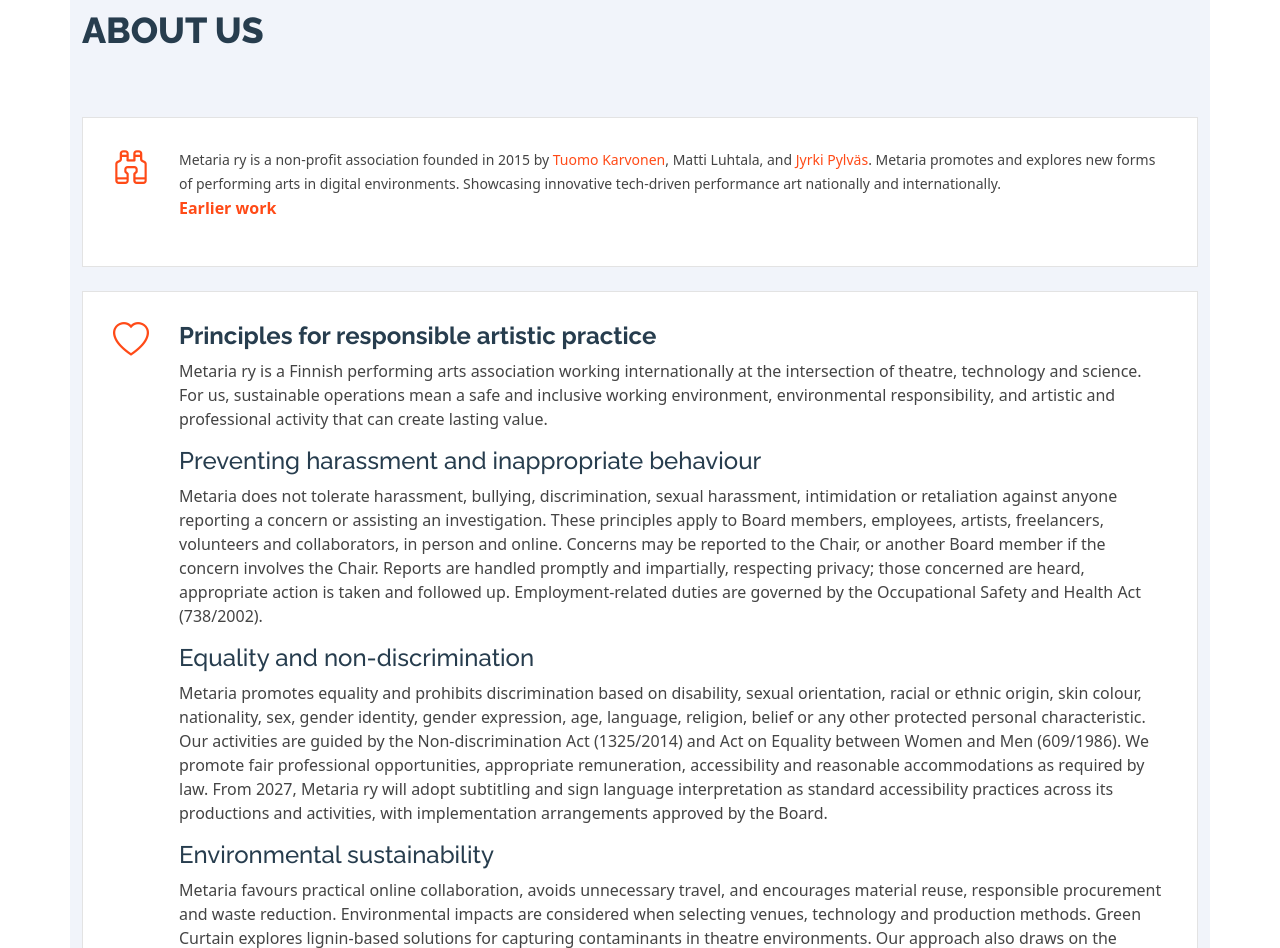
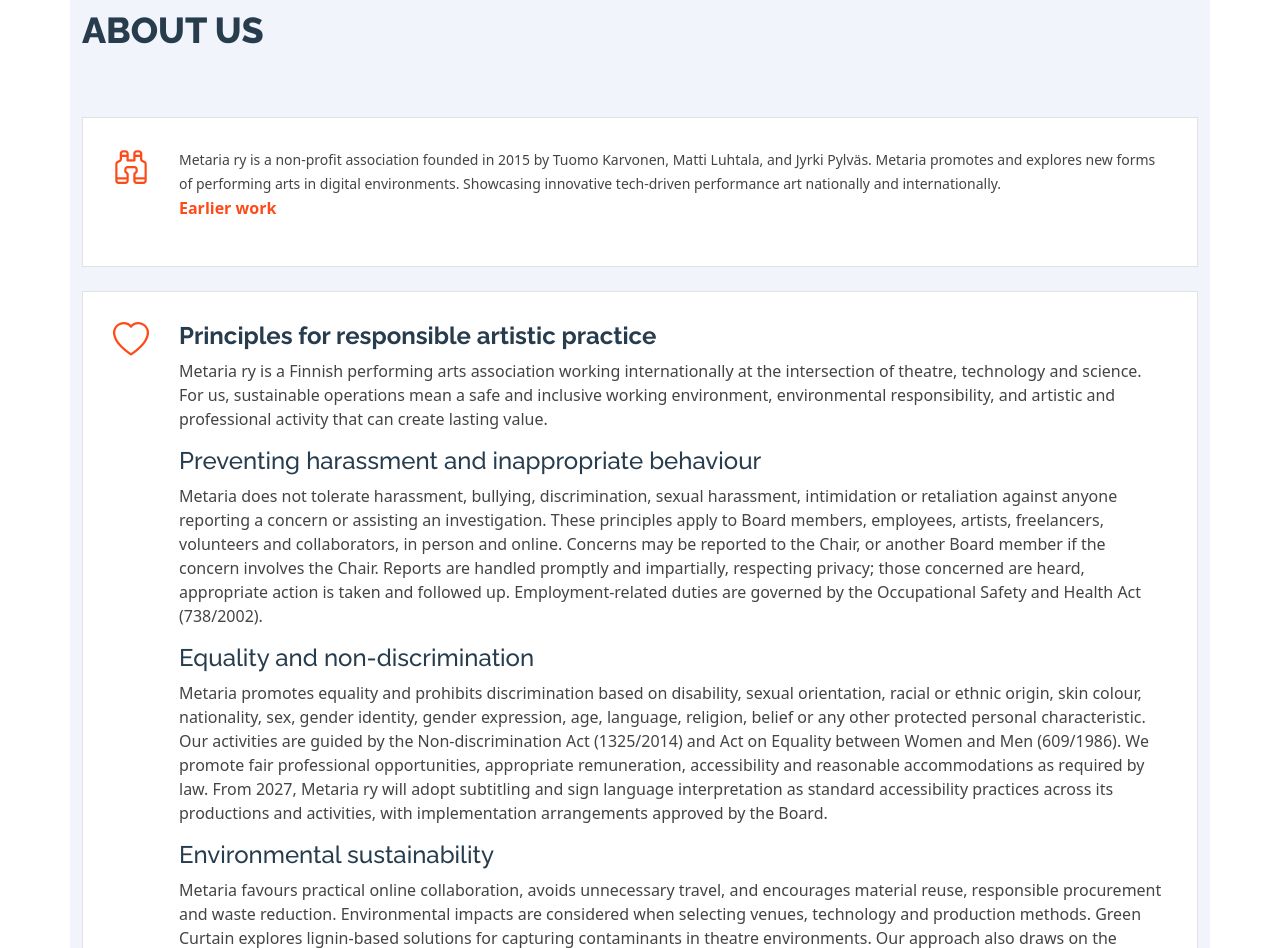
Before and after one commit to KlerHenderson228/metaria-site, a plain HTML site: page index.html in a window 1280 px wide. Shown: the part 2070-3018 px from the top of the page. Drawn offline with Linux system fonts and the light colour scheme.

Commit message:
Update index.html

```diff
--- a/index.html
+++ b/index.html
@@ -381,9 +381,25 @@ body {
               <i class="bi bi-binoculars icon flex-shrink-0"></i>
               <div>
               <!--  <h4 class="title">About Us</h4>-->
-                <p class="description">Metaria ry is a non-profit association founded in 2015 by  <a href="https://www.linkedin.com/in/tuomokarvonen/" target="_blank">Tuomo Karvonen</a>, Matti Luhtala, and <a href="https://www.linkedin.com/in/jyrki-pylv%C3%A4s-378293a7/" target="_blank">Jyrki Pylväs</a>. Metaria promotes and explores new forms of performing arts in digital environments.
-Showcasing innovative tech-driven performance art nationally and internationally.</p>
-					<p> <a href="https://www.metaria.fi" target="_blank"><b>Earlier work</b></a></p>
+
+<p class="description">
+  Metaria ry is a non-profit association founded in 2015 by
+  <!-- https://www.linkedin.com/in/tuomokarvonen/ -->
+  Tuomo Karvonen, Matti Luhtala, and
+  <!-- https://www.linkedin.com/in/jyrki-pylv%C3%A4s-378293a7/ -->
+  Jyrki Pylväs.
+
+  Metaria promotes and explores new forms of performing arts
+  in digital environments. Showcasing innovative tech-driven
+  performance art nationally and internationally.
+</p>
+
+<p>
+  <a href="https://www.metaria.fi" target="_blank">
+    <b>Earlier work</b>
+  </a>
+</p>
+
                 </p>
               </div>
             </div>
```
